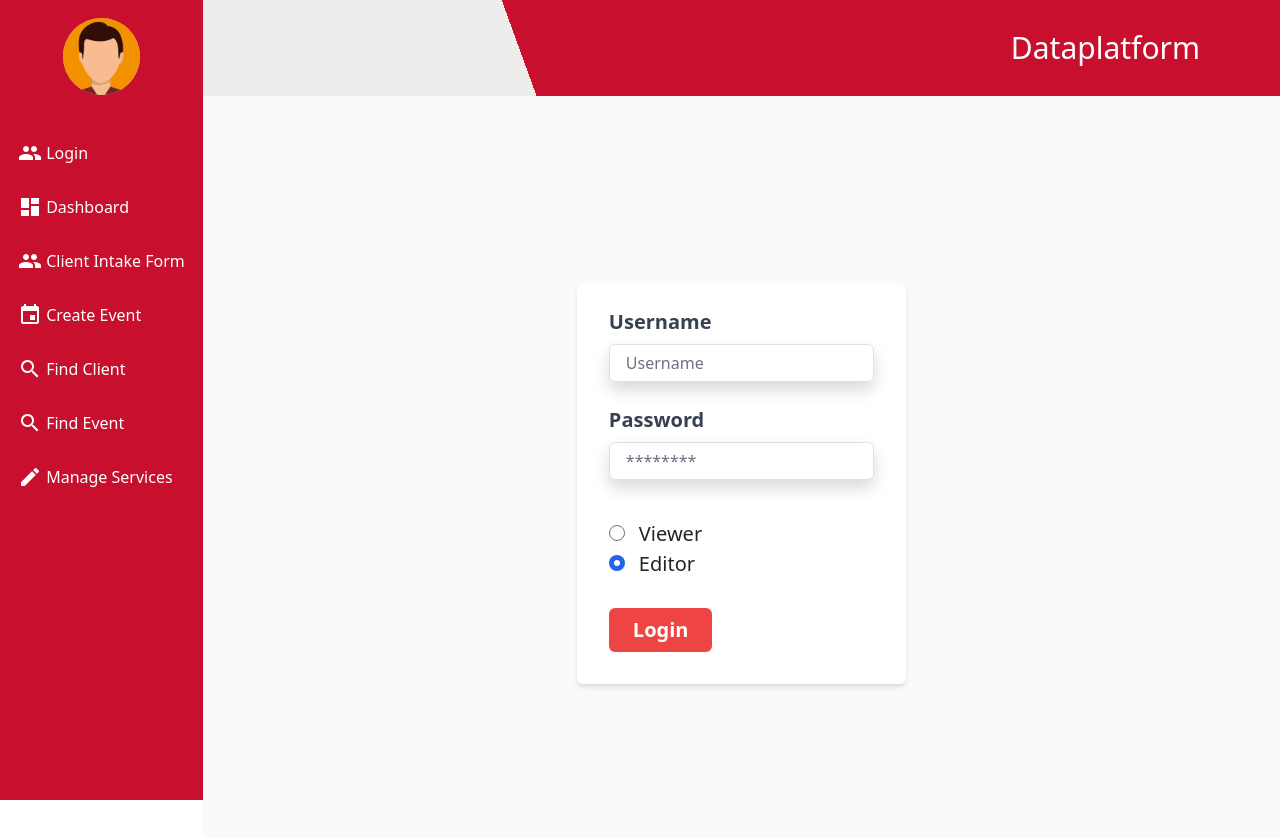
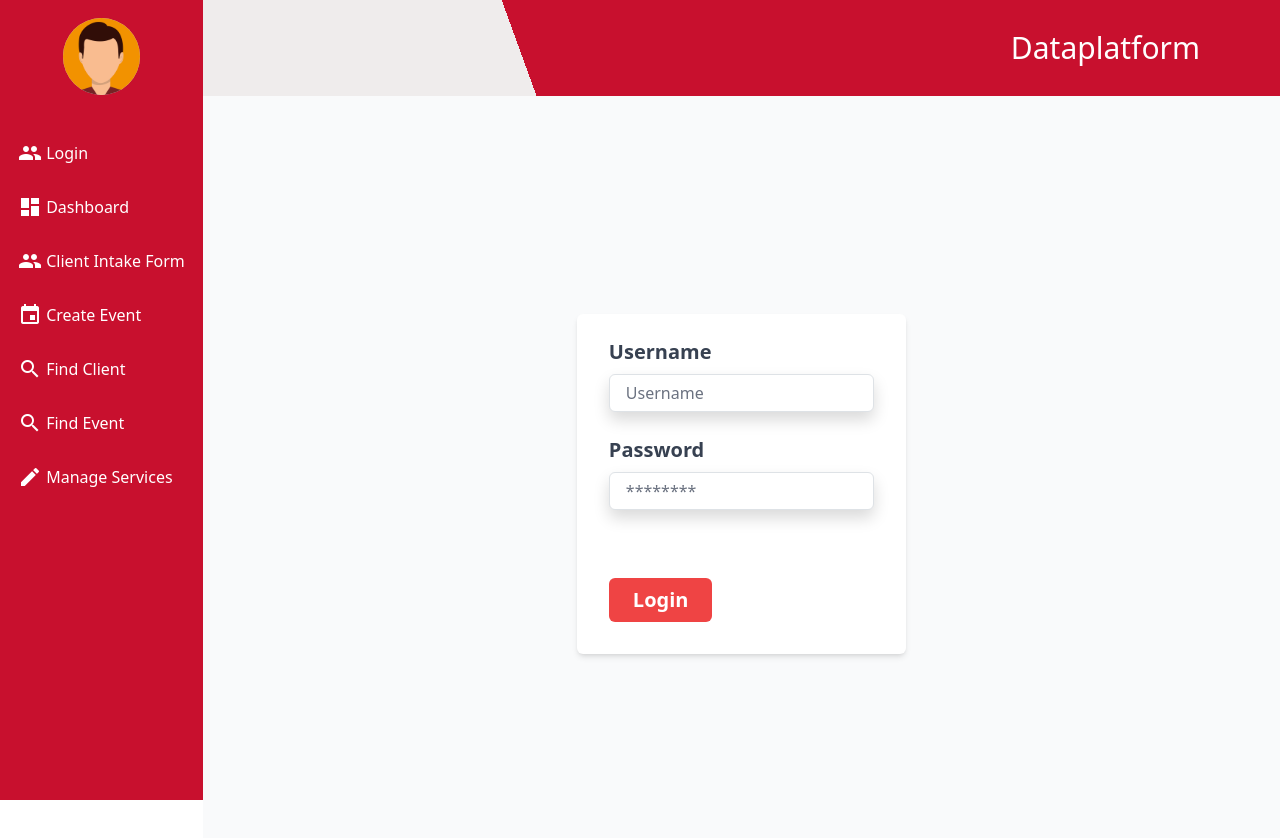
Before and after one commit to CIS-Spring-2023/project-cis_4339_project_12, a Vue app in the folder frontend/: page /login in a window 1280 px wide. Shown: the top 838 px of the page. Built offline with nearby package versions, Linux system fonts and the light colour scheme; no server answers.

Commit message:
Add files via upload
Removed Radio buttons

```diff
--- a/frontend/src/components/login.vue
+++ b/frontend/src/components/login.vue
@@ -32,19 +32,6 @@
             https://getbootstrap.com/docs/5.0/forms/checks-radios/
             radio icon code taken from Bootstrap
           -->
-          <div class="form-check">
-            <input class="form-check-input" v-model="viewer" type="radio" name="flexRadioDefault" id="flexRadioDefault1">
-            <label class="form-check-label" for="flexRadioDefault1">
-              Viewer
-            </label>
-          </div>
-          <div class="form-check">
-            <input class="form-check-input" v-model="editor" type="radio" name="flexRadioDefault" id="flexRadioDefault2" checked>
-            <label class="form-check-label" for="flexRadioDefault2">
-              Editor
-            </label>
-          </div>
-
 
         </div>
         <br>
```
